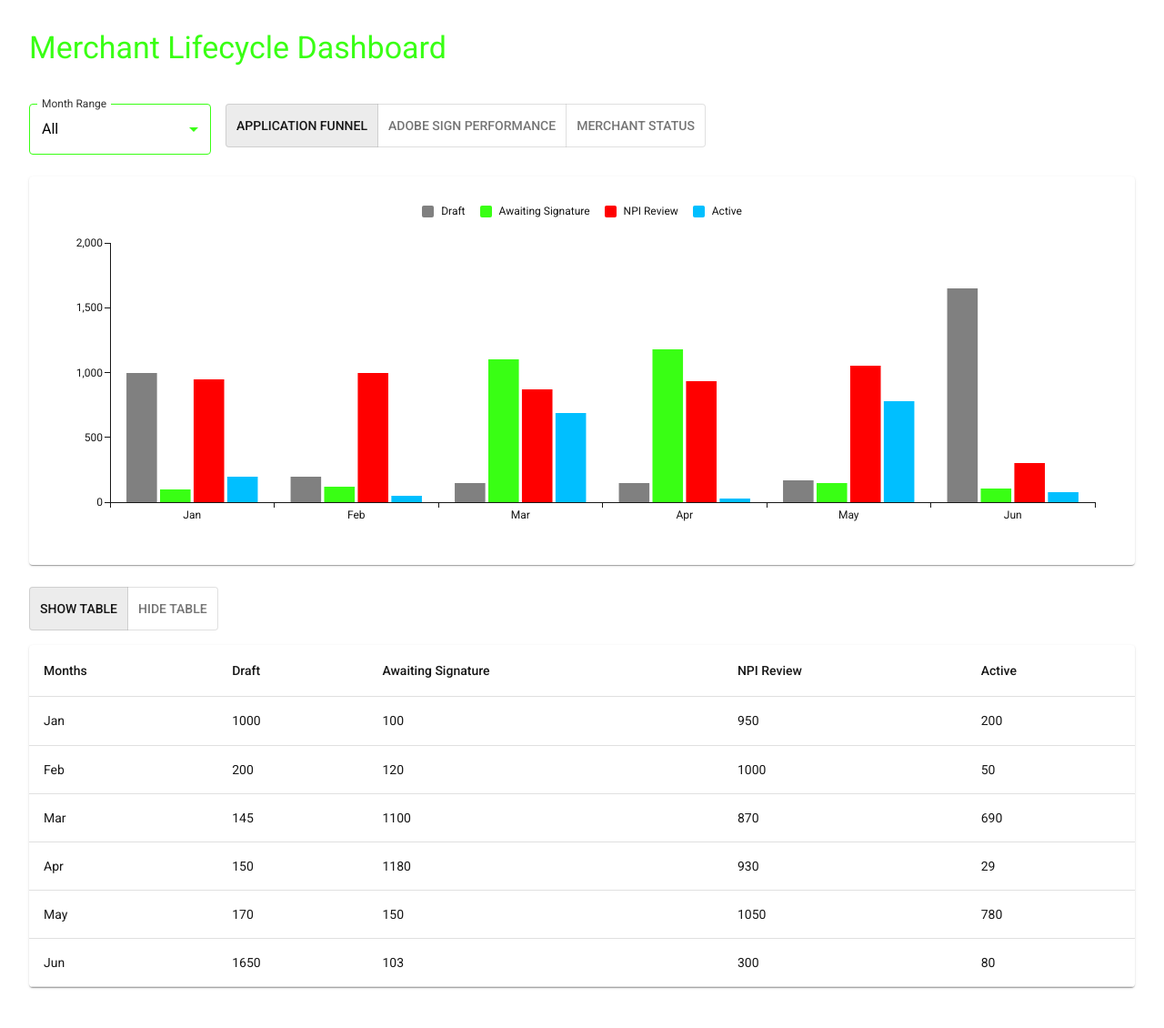
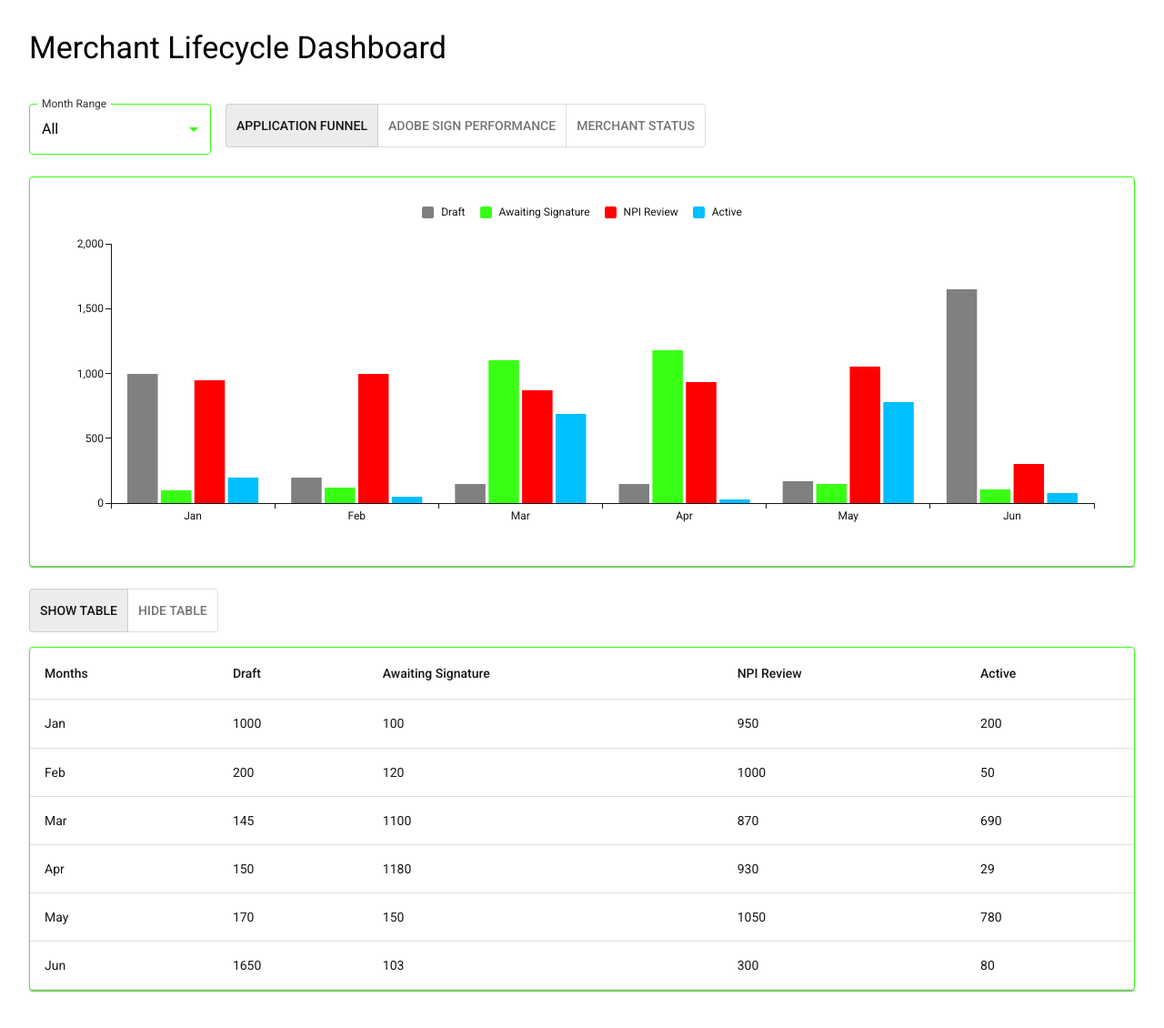
Before and after one commit to Niyaaz-Majiet/APB_Template, a Next.js app: page / in a window 1280 px wide. Shown: the top 1130 px of the page at 91% size. Built offline with nearby package versions, Linux system fonts and the light colour scheme; what @mui/material-nextjs, @mui/x-license would draw is missing.

Commit message:
Clean up borders

```diff
--- a/src/app/page.tsx
+++ b/src/app/page.tsx
@@ -78,7 +78,7 @@ export default function Complex() {
 
   return (
     <Box sx={{ p: 4, minHeight: "100vh", color: "white" }}>
-      <Typography variant="h4" gutterBottom mb={5} sx={{ color: "#39FF14" }}>
+      <Typography variant="h4" gutterBottom mb={5} sx={{ color: "#000" }}>
         Merchant Lifecycle Dashboard
       </Typography>
 
@@ -122,7 +122,7 @@ export default function Complex() {
       </ToggleButtonGroup>
 
       {/* Chart Section */}
-      <Paper sx={{ p: 3, mb: 3 }}>
+      <Paper sx={{ p: 3, mb: 3,border: "1px solid #39FF14" }}>
         {view === "funnel" && (
           <BarChart
             dataset={filteredFunnel}
@@ -280,7 +280,7 @@ export default function Complex() {
       </ToggleButtonGroup>
 
       {showTable && (
-        <TableContainer component={Paper}>
+        <TableContainer component={Paper} sx={{ mb: 5,border: "1px solid #39FF14" }}>
           <Table>
             <TableHead>
               <TableRow>
```
